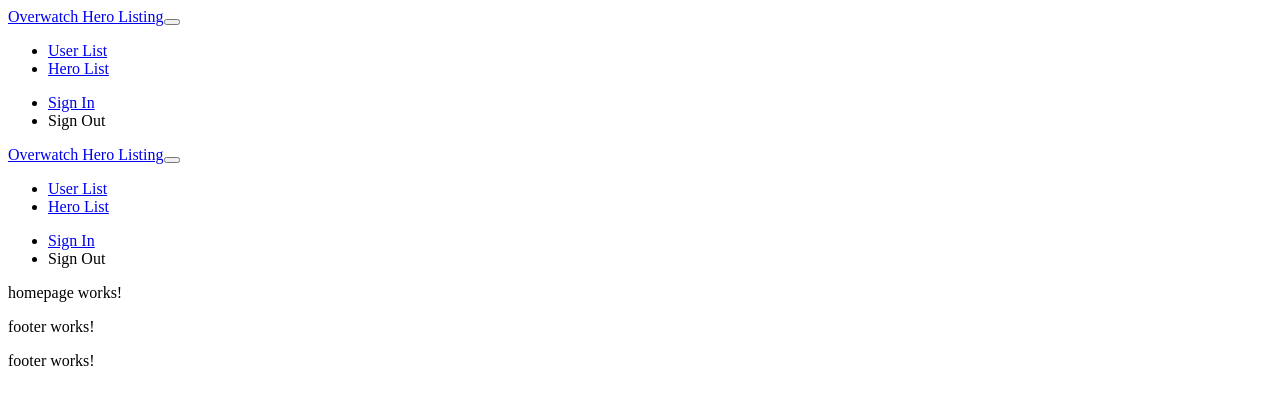
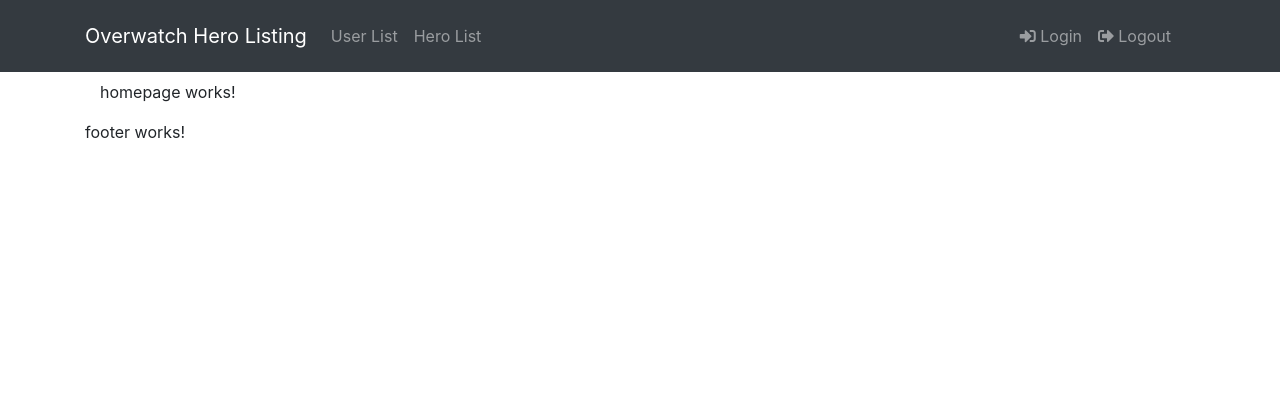
Before and after one commit to WesselvanGils/pharma-partners-webapp, an Angular app: page /home in a window 1280 px wide. Shown: the top 404 px of the page. Built offline with nearby package versions, Linux system fonts and the light colour scheme.

Commit message:
added buncha stuff

```diff
--- a/package.json
+++ b/package.json
@@ -31,7 +31,7 @@
     "@angular/platform-browser-dynamic": "~13.0.0",
     "@angular/router": "~13.0.0",
     "@ng-bootstrap/ng-bootstrap": "^10.0.0",
-    "bootstrap": "^4.6.0",
+    "bootstrap": "^4.5.0",
     "rxjs": "~7.4.0",
     "tslib": "^2.3.0",
     "zone.js": "~0.11.4"
--- a/src/app/app-routing.module.ts
+++ b/src/app/app-routing.module.ts
@@ -1,6 +1,7 @@
 import { NgModule } from "@angular/core"
 import { RouterModule, Routes } from "@angular/router"
 import { LayoutComponent } from "./core/layout/layout.component"
+import { AboutComponent } from "./pages/about/about.component"
 import { HomepageComponent } from "./pages/homepage/homepage.component"
 
 const routes: Routes = [
@@ -8,8 +9,9 @@
 		path: "",
 		component: LayoutComponent,
 		children: [
-			{path: "", pathMatch: "full", redirectTo: "home"},
-			{path: "home", component: HomepageComponent}
+			{ path: "", pathMatch: "full", redirectTo: "home" },
+			{ path: "home", component: HomepageComponent },
+			{ path: "about", component: AboutComponent }
 		]
 	},
 	{path: "**", redirectTo: "/"}
--- a/src/app/core/layout/layout.component.html
+++ b/src/app/core/layout/layout.component.html
@@ -1,6 +1,7 @@
 <app-navbar [title]="title"></app-navbar>
 
 <main role="main" class="container">
-  <router-outlet></router-outlet>
+	<router-outlet></router-outlet>
 </main>
+
 <app-footer></app-footer>
--- a/src/app/core/layout/layout.component.ts
+++ b/src/app/core/layout/layout.component.ts
@@ -1,4 +1,4 @@
-import { Component, OnInit } from "@angular/core"
+import { Component } from "@angular/core"
 
 @Component({
 	selector: "app-layout",
--- a/src/app/core/navbar/navbar.component.html
+++ b/src/app/core/navbar/navbar.component.html
@@ -22,14 +22,14 @@
                     <span class="navbar-text text-right">
                         <a class="nav-link" routerLink="Login"
                             [routerLinkActive]="['active']">
-                            <i class="fa fa-sign-in"></i> Sign In</a>
+                            <i class="fas fa-sign-in-alt"></i> Login</a>
                     </span>
                 </li>
                 <li class="nav-item">
                     <span class="navbar-text text-rigth">
                         <a class="nav-link"
                             [routerLinkActive]="['active']">
-                            <i class="fa fa-sign-out"></i> Sign Out</a>
+                            <i class="fas fa-sign-out-alt"></i> Logout</a>
                     </span>
                 </li>
             </ul>
--- /dev/null
+++ b/src/app/core/root/root.component.css
@@ -0,0 +1,4 @@
+.container
+{
+    margin-top: 80px;
+}
--- /dev/null
+++ b/src/app/core/root/root.component.html
@@ -0,0 +1,3 @@
+<main role="main" class="container">
+    <router-outlet></router-outlet>
+</main>
--- /dev/null
+++ b/src/app/core/root/root.component.ts
@@ -0,0 +1,12 @@
+import { Component, OnInit } from "@angular/core"
+
+@Component({
+	selector: "app-root",
+	templateUrl: "./root.component.html",
+	styleUrls: ["./root.component.css"]
+})
+export class RootComponent implements OnInit {
+	constructor() {}
+
+	ngOnInit(): void {}
+}
--- a/src/index.html
+++ b/src/index.html
@@ -7,10 +7,12 @@
 	<base href="/">
 	<meta name="viewport" content="width=device-width, initial-scale=1">
 	<link rel="icon" type="image/x-icon" href="favicon.ico">
+	<link type="text/css" rel="stylesheet" href="//unpkg.com/bootstrap@4.5.0/dist/css/bootstrap.min.css">
+	<link rel="stylesheet" href="https://use.fontawesome.com/releases/v5.6.3/css/all.css">
 </head>
 
 <body>
-	<app-layout></app-layout>
+	<app-root></app-root>
 </body>
 
 </html>
```
Also changed, not shown: src/app/app.module.ts (+5 -3 lines), 2 other files (tests, documents, lock files or other folders).
